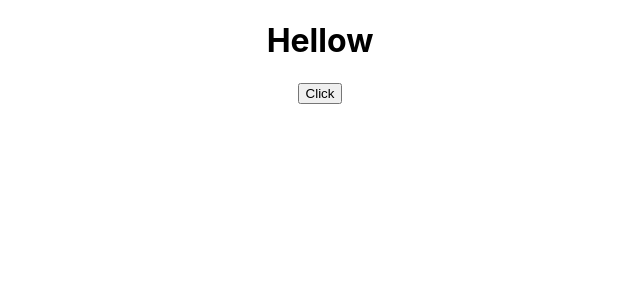
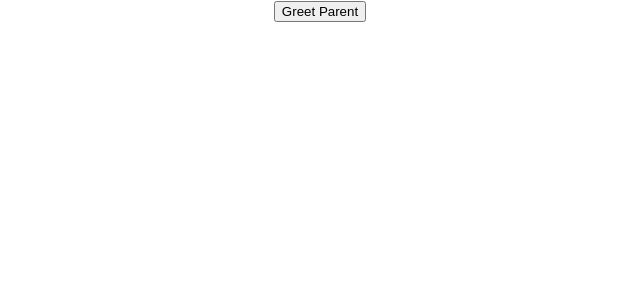
Before and after one commit to Robaith/react, a React (Create React App) app: page / in a window 1280 px wide. Shown: the top 300 px of the page, without its empty margins (320-960 px from the left). Built offline with nearby package versions, Linux system fonts and the light colour scheme.

Commit message:
methods as props

```diff
--- a/src/App.js
+++ b/src/App.js
@@ -7,11 +7,13 @@
 import FunctionClick from './components/FunctionClick';
 import ClassClick from './components/ClassClick';
 import EventBind from './components/EventBind';
+import ParentComponent from './components/ParentComponent';
 
 function App() {
   return (
     <div className="App">
-      <EventBind />
+      <ParentComponent />
+      {/* <EventBind /> */}
       {/* <FunctionClick />
       <ClassClick /> */}
       {/* <Counter /> */}
--- /dev/null
+++ b/src/components/ChildComponent.js
@@ -0,0 +1,11 @@
+import React from 'react'
+
+function ChildComponent(props) {
+    return (
+        <div>
+            <button onClick={() => props.greetHandler('child')}>Greet Parent</button>
+        </div>
+    )
+}
+
+export default ChildComponent
--- /dev/null
+++ b/src/components/ParentComponent.js
@@ -0,0 +1,26 @@
+import React, { Component } from 'react'
+import ChildComponent from './ChildComponent'
+
+class ParentComponent extends Component {
+    constructor(props) {
+        super(props)
+
+        this.state = {
+             parentName : 'parent'
+        }
+        this.greetParent = this.greetParent.bind(this)
+    }
+    greetParent(childName) {
+        alert(`Hellow ${this.state.parentName} from ${childName}`)
+    }
+
+    render() {
+        return (
+            <div>
+                <ChildComponent greetHandler={this.greetParent}/>
+            </div>
+        )
+    }
+}
+
+export default ParentComponent
```
Also changed, not shown: 2 other files (tests, documents, lock files or other folders).
